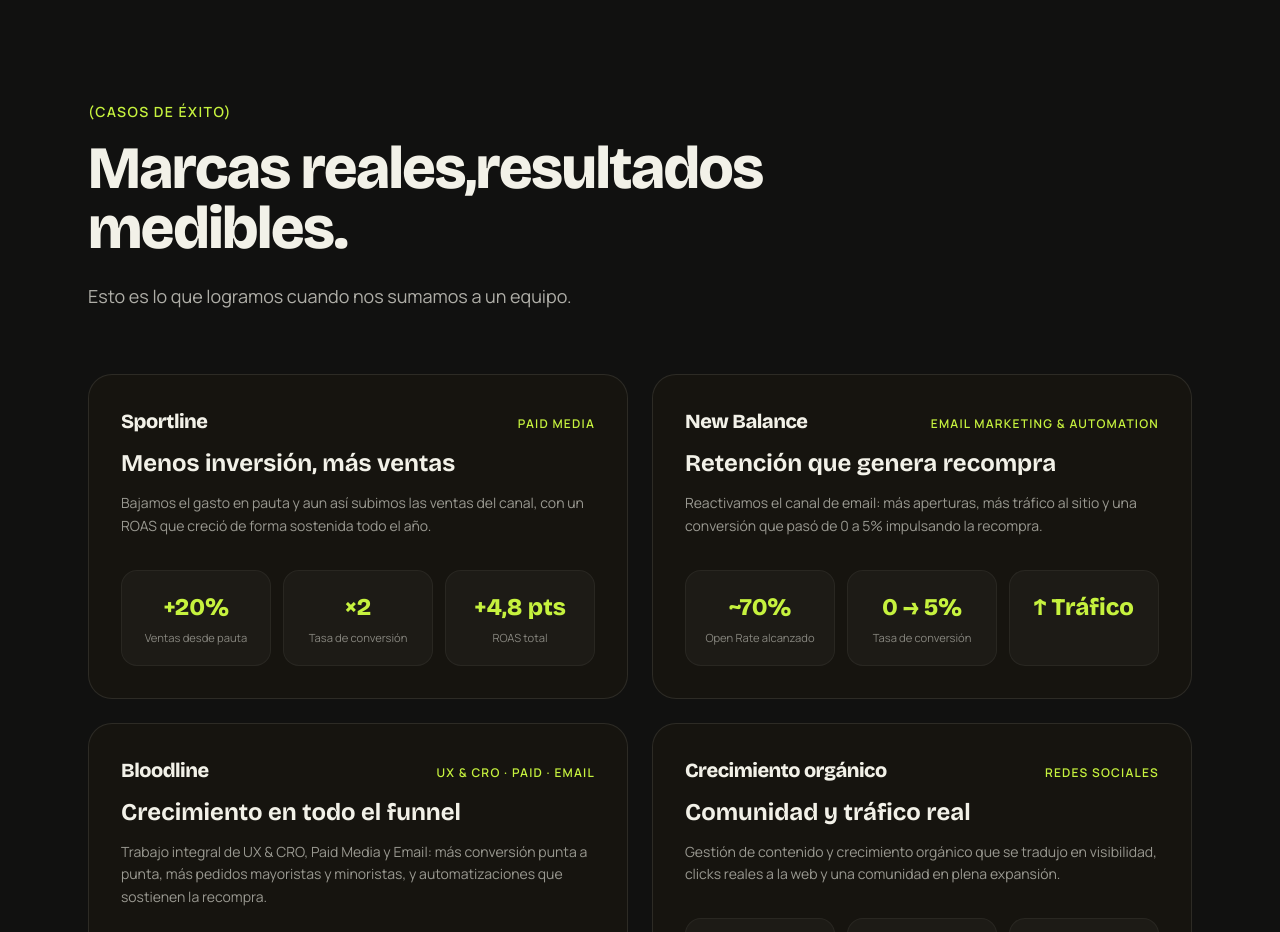
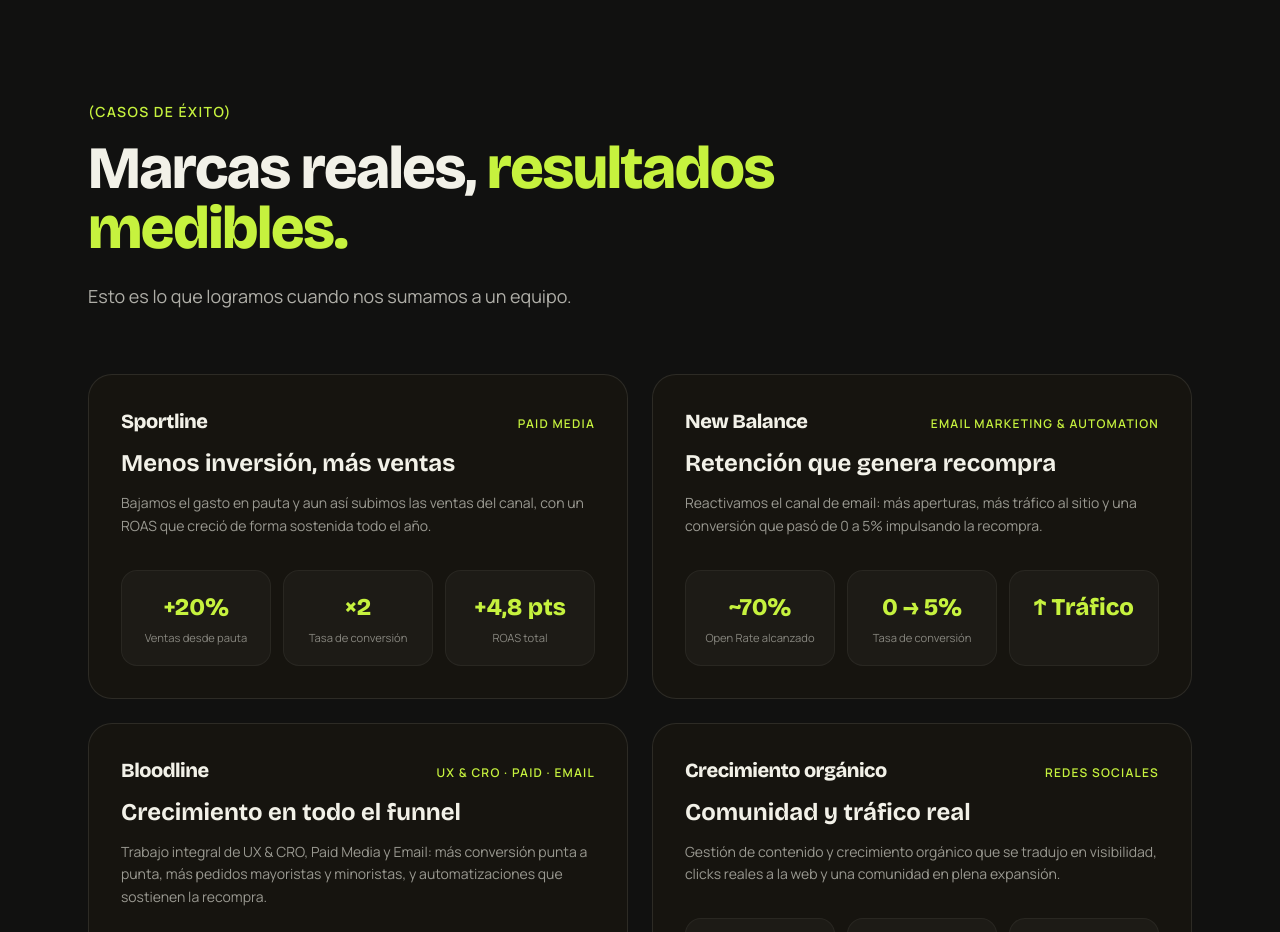
Before and after one commit to micaelarau1-ux/Expansiondigital5, a Next.js app in the folder landing-3/: page / in a window 1280 px wide. Shown: the part 3240-4172 px from the top of the page. Built offline with nearby package versions, Linux system fonts and the light colour scheme.

Commit message:
Update Cases.tsx

```diff
--- a/landing-3/components/Cases.tsx
+++ b/landing-3/components/Cases.tsx
@@ -211,7 +211,7 @@
         </p>
 
         <h2 className="mt-4 max-w-3xl font-display text-4xl font-extrabold leading-[1.05] tracking-tight sm:text-6xl">
-          Marcas reales,resultados medibles.
+          Marcas reales, <span className="text-lime">resultados medibles.</span>
         </h2>
 
         <p className="mt-6 max-w-2xl text-lg text-paper/70">
```
